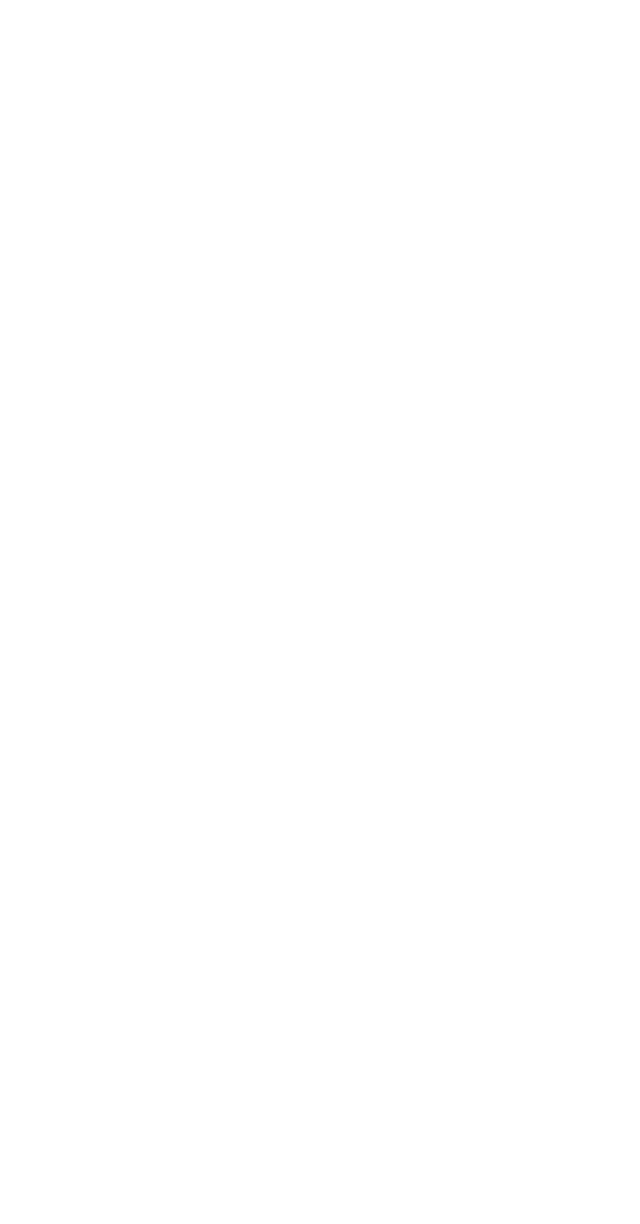
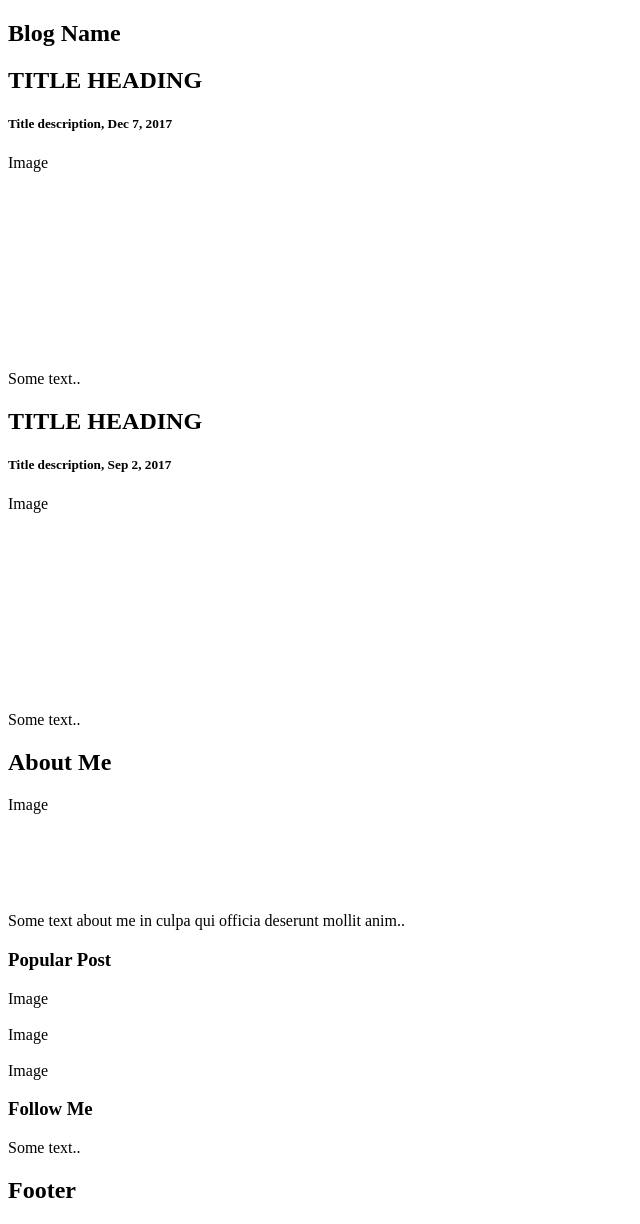
Before and after one commit to Seedname101/jbwiki, a plain HTML site: page index.html in a window 1280 px wide. Shown: the whole page, without its empty margins (0-640 px from the left). Before the commit the page ends 800 px from the top, so only its background shows below. Drawn offline with Linux system fonts and the light colour scheme.

Commit message:
Update index.html

```diff
--- a/index.html
+++ b/index.html
@@ -4,4 +4,47 @@
     <title></title>
     <style></style>
   </head>
+  <body>
+   <div class="header">
+  <h2>Blog Name</h2>
+</div>
+
+<div class="row">
+  <div class="leftcolumn">
+    <div class="card">
+      <h2>TITLE HEADING</h2>
+      <h5>Title description, Dec 7, 2017</h5>
+      <div class="fakeimg" style="height:200px;">Image</div>
+      <p>Some text..</p>
+    </div>
+    <div class="card">
+      <h2>TITLE HEADING</h2>
+      <h5>Title description, Sep 2, 2017</h5>
+      <div class="fakeimg" style="height:200px;">Image</div>
+      <p>Some text..</p>
+    </div>
+  </div>
+  <div class="rightcolumn">
+    <div class="card">
+      <h2>About Me</h2>
+      <div class="fakeimg" style="height:100px;">Image</div>
+      <p>Some text about me in culpa qui officia deserunt mollit anim..</p>
+    </div>
+    <div class="card">
+      <h3>Popular Post</h3>
+      <div class="fakeimg">Image</div><br>
+      <div class="fakeimg">Image</div><br>
+      <div class="fakeimg">Image</div>
+    </div>
+    <div class="card">
+      <h3>Follow Me</h3>
+      <p>Some text..</p>
+    </div>
+  </div>
+</div>
+
+<div class="footer">
+  <h2>Footer</h2>
+</div>
+  </body>
 </html>
```
